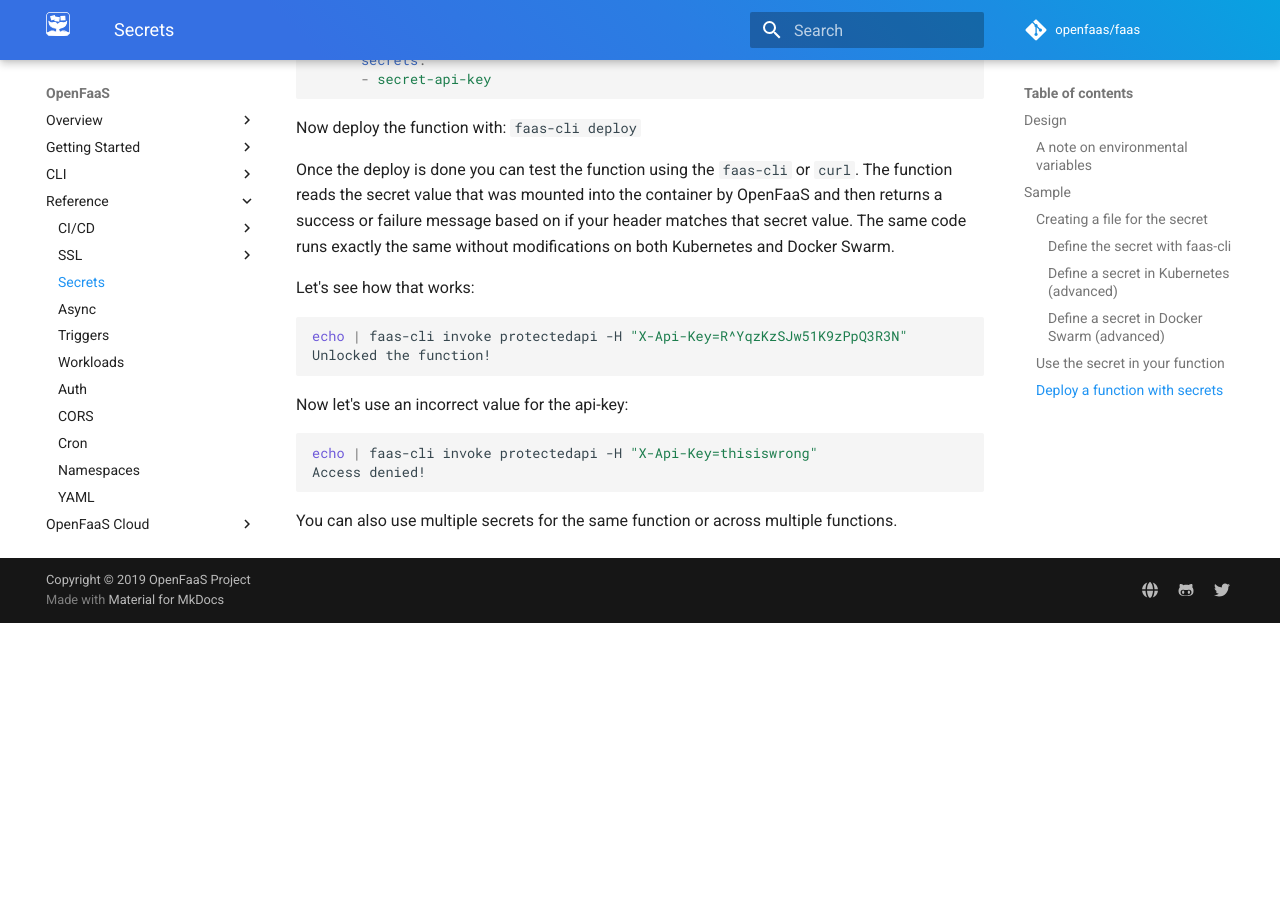
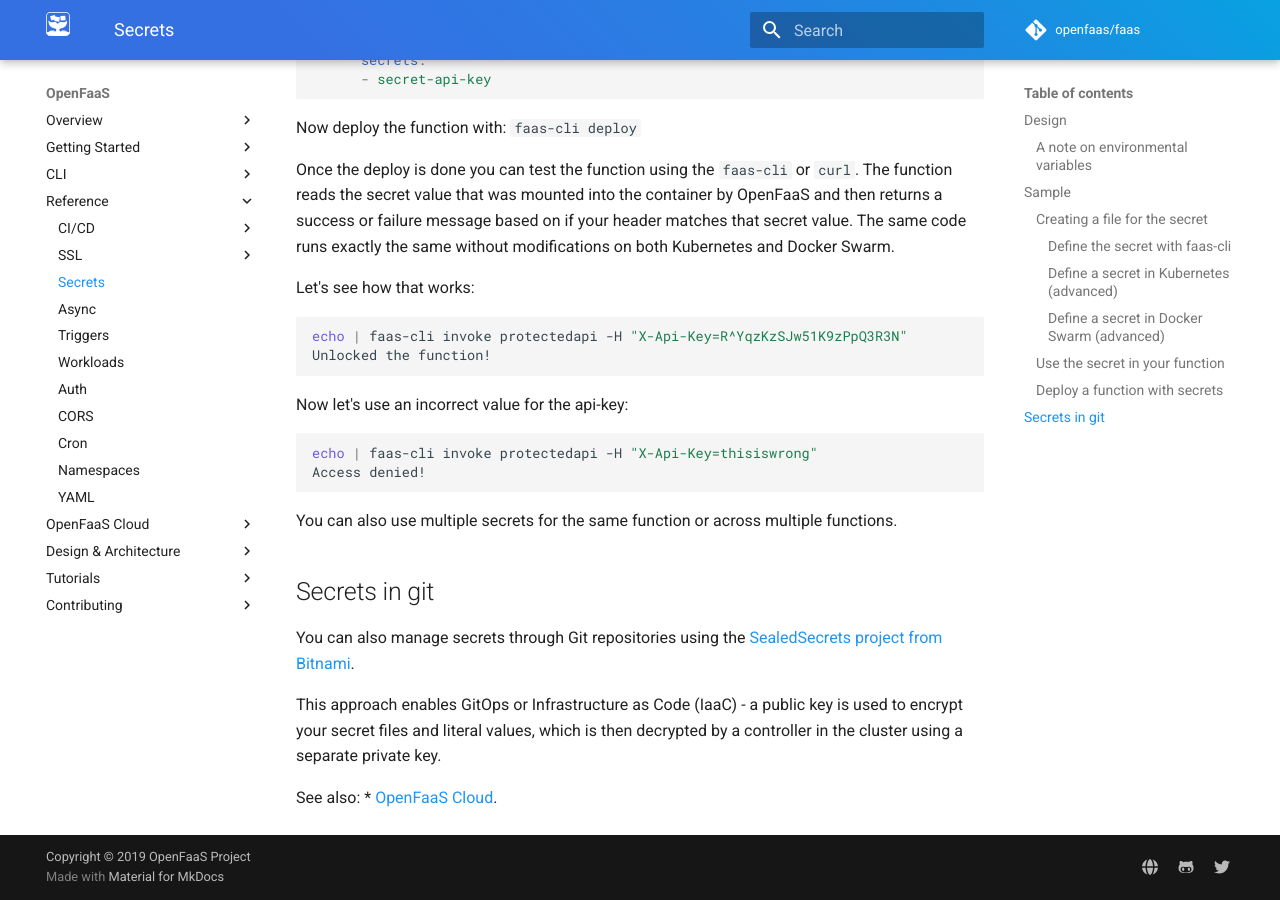
Before and after one commit to openfaas/docs, an MkDocs documentation site: the page built from docs/reference/secrets.md, in a window 1280 px wide and 900 px high, scrolled down 2904 px. Built offline with MkDocs 1.6.1 and Material for MkDocs 9.7.7, drawn with Linux system fonts in a browser that asks for light colours; comment, search, counter and statistics services are not loaded; before the commit the page ends 3527 px from its top, so only the background shows below that.

Commit message:
Add note on secrets in git
Signed-off-by: Alex Ellis (OpenFaaS Ltd) <alexellis2@gmail.com>

````diff
--- a/docs/reference/secrets.md
+++ b/docs/reference/secrets.md
@@ -140,3 +140,11 @@ Access denied!
 ```
 
 You can also use multiple secrets for the same function or across multiple functions.
+
+## Secrets in git
+
+You can also manage secrets through Git repositories using the [SealedSecrets project from Bitnami](https://github.com/bitnami-labs/sealed-secrets).
+
+This approach enables GitOps or Infrastructure as Code (IaaC) - a public key is used to encrypt your secret files and literal values, which is then decrypted by a controller in the cluster using a separate private key.
+
+See also: * [OpenFaaS Cloud](/openfaas-cloud/intro/).
````
